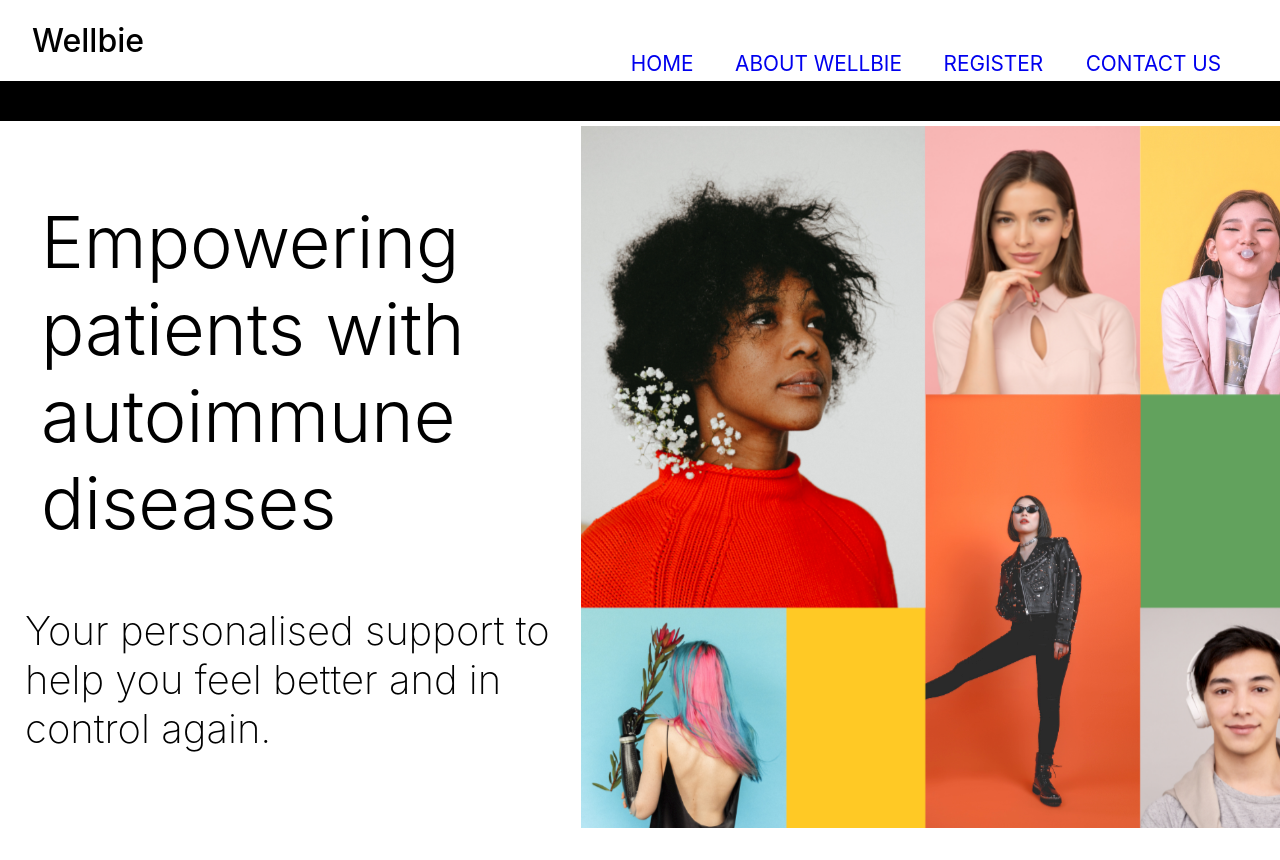
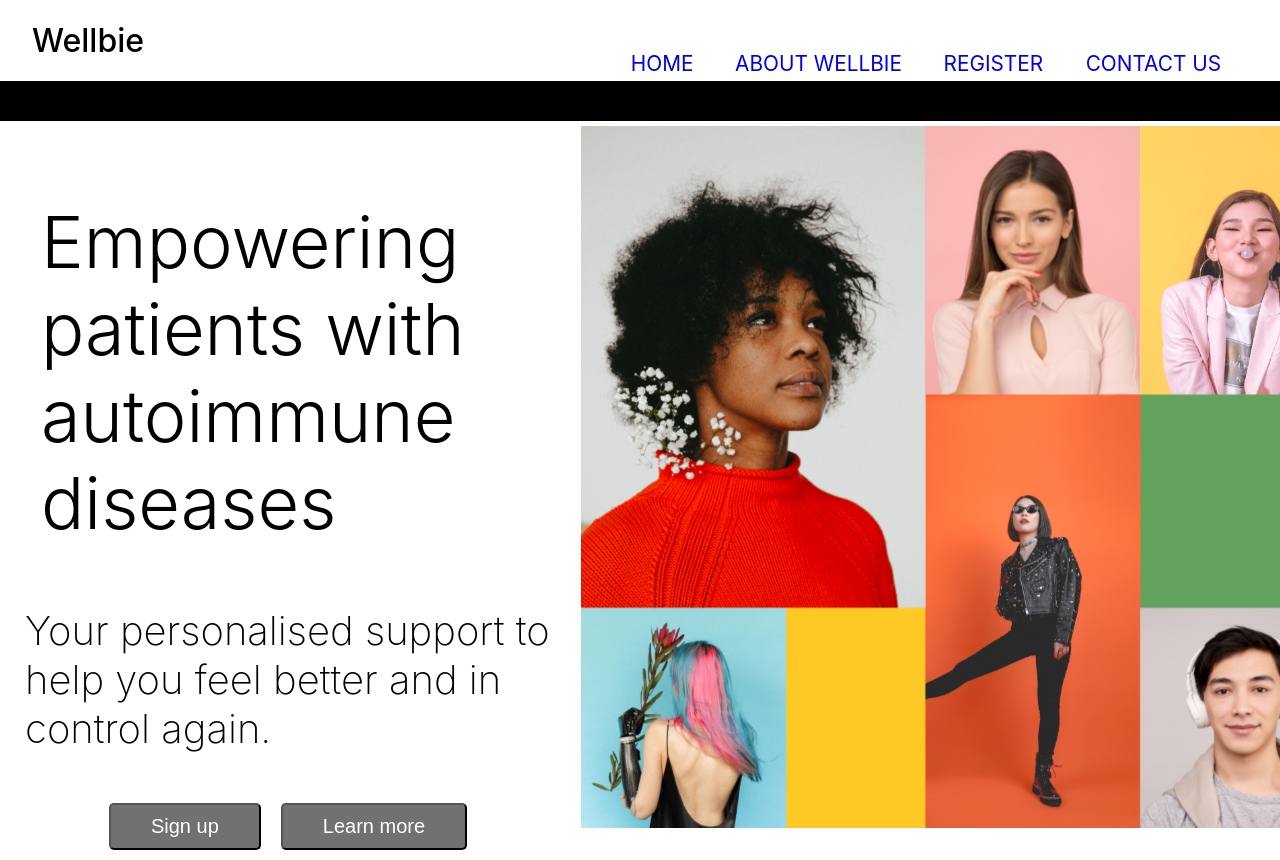
Before and after one commit to onyela-o/wellbie-frontend, a React (Create React App) app in the folder frontend/: page / in a window 1280 px wide. Shown: the top 860 px of the page. Before the commit the page ends 832 px from the top, so only its background shows below. Built offline with nearby package versions, Linux system fonts and the light colour scheme.

Commit message:
Add buttons

```diff
--- a/frontend/src/App.css
+++ b/frontend/src/App.css
@@ -31,7 +31,7 @@ p {
 }
 
 .nav-links {
-  color: #3e7fcf;
+  color: #000000;
   font-size: 1.3rem;
   text-decoration: none;
   text-transform: uppercase;
--- a/frontend/src/components/Button.jsx
+++ b/frontend/src/components/Button.jsx
@@ -1,6 +1,13 @@
+import styled from 'styled-components'
 
-const Button = (props) => {
-    return <div>
+const Button = styled.button`
+  background-color: #717171;
+  color: white;
+  font-size: 20px;
+  padding: 10px 40px;
+  border-radius: 5px;
+  margin: 10px 10px;
+  cursor: pointer;
+`
 
-    </div>
-}
+export default Button
--- a/frontend/src/pages/Home.jsx
+++ b/frontend/src/pages/Home.jsx
@@ -1,5 +1,7 @@
+import '../App.css'
+
 import HomeImage from '../images/wellbie-home-image.png'
-import '../App.css'
+import Button from '../components/Button'
 
 const textStyle = {
   textAlign: 'center',
@@ -15,6 +17,10 @@ const Home = () => {
             Your personalised support to help you feel better and in control
             again.
           </p>
+          <Button>Sign up</Button>
+          <a href='/about'>
+            <Button>Learn more</Button>
+          </a>
         </div>
         <div className='column home-image'>
           <img src={HomeImage} alt='Happy and healthy people' />
```
